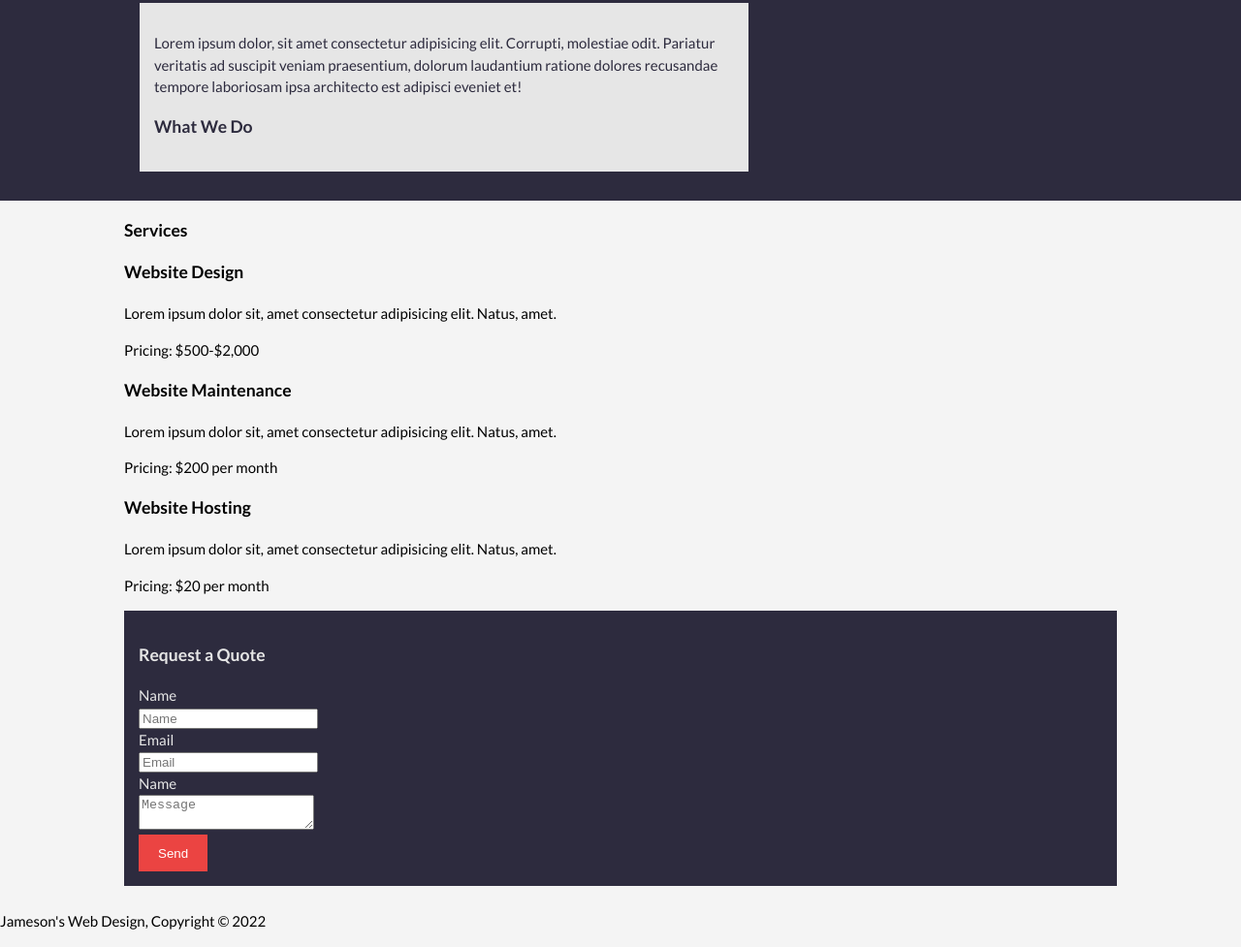
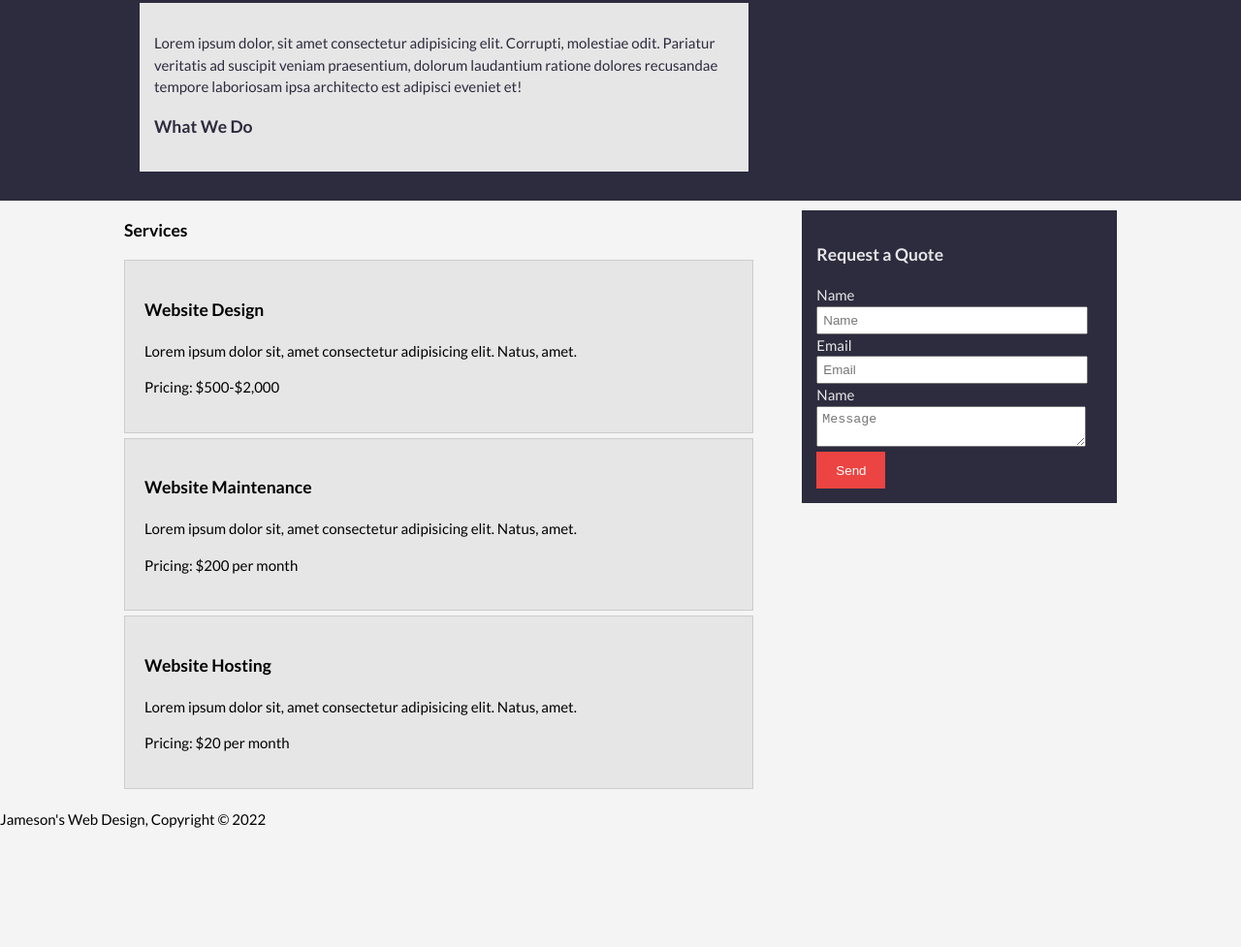
Before and after one commit to JamesonBuie/FullWebpage, a plain HTML site: page index.html in a window 1280 px wide. Shown: the part 1264-2241 px from the top of the page at 97% size. After the commit the page ends 2135 px from the top, so only its background shows below. Drawn offline with Linux system fonts and the light colour scheme.

Commit message:
Styled the services section

```diff
--- a/style.css
+++ b/style.css
@@ -184,3 +184,24 @@ i {
 #about .sidebar {
     margin-top: 10px;
 }
+
+/* Services */
+#services > .container {
+    display: grid;
+    grid-template-columns: 2fr 1fr;
+    grid-column-gap: 50px;
+}
+#services li {
+    border: 1px solid #ccc;
+    padding: 20px;
+    margin-bottom: 5px;
+    background-color: #e6e6e6;
+}
+#services .sidebar {
+    margin-top: 10px;
+}
+
+#services input, #services textarea {
+    padding: 5px;
+    width: 90%;
+}
```
